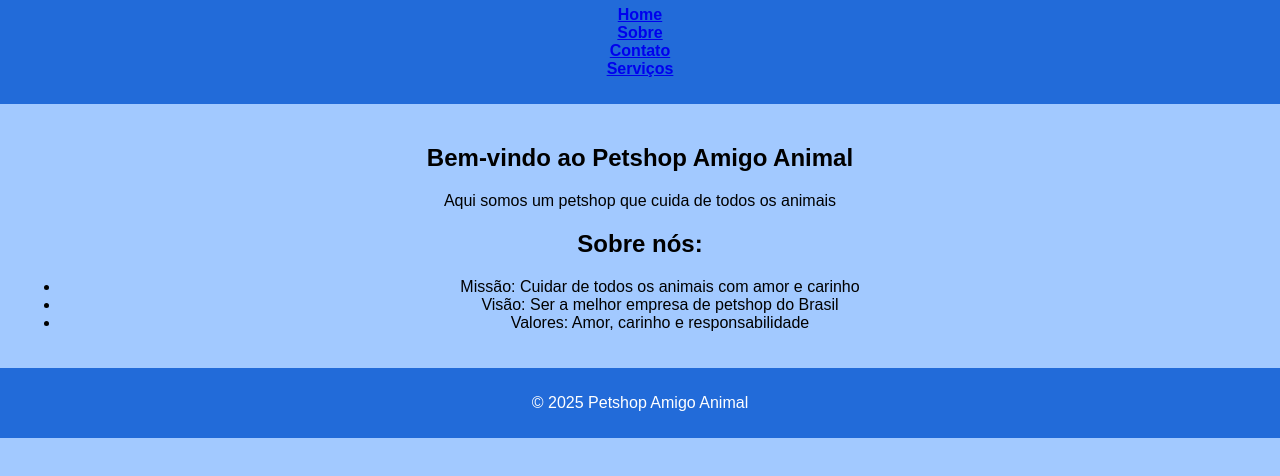
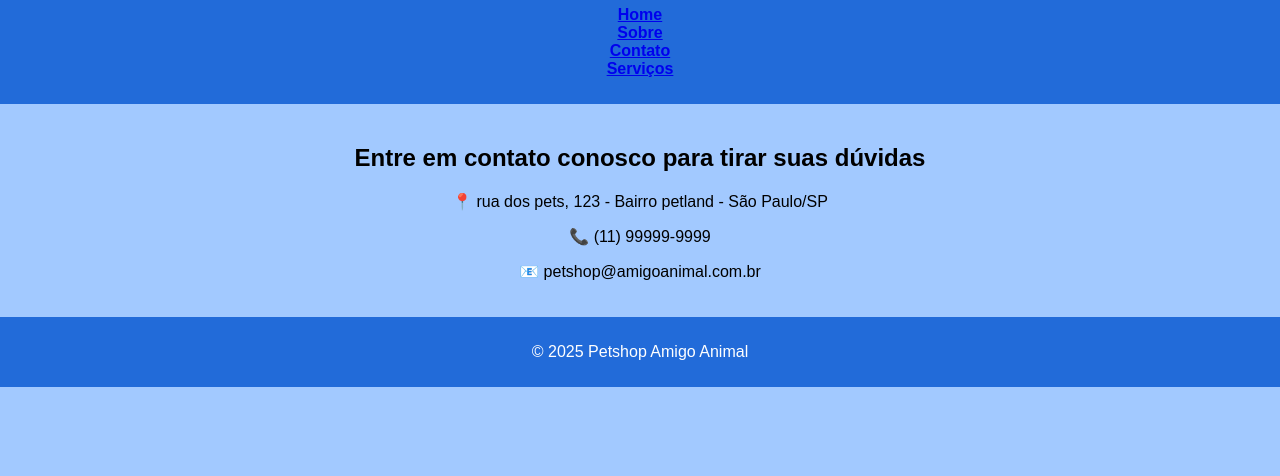
Before and after one commit to CSmurylo/desenvolvimento-Web-sala, a plain HTML site: page contato.html in a window 1280 px wide. Shown: the part 84-560 px from the top of the page. Drawn offline with Linux system fonts and the light colour scheme.

Commit message:
Update contato.html

```diff
--- a/contato.html
+++ b/contato.html
@@ -19,18 +19,10 @@
         </nav>
     </header>
     <main>
-        <section>
-        <h2>Bem-vindo ao Petshop Amigo Animal</h2>
-        <p>Aqui somos um petshop que cuida de todos os animais</p>
-        </section>
-        <section>
-            <h2>Sobre nós:</h2>
-            <ul>
-                <li>Missão: Cuidar de todos os animais com amor e carinho</li>
-                <li>Visão: Ser a melhor empresa de petshop do Brasil</li>
-                <li>Valores: Amor, carinho e responsabilidade</li>
-            </ul>
-        </section>
+        <h2>Entre em contato conosco para tirar suas dúvidas</h2>
+        <p>&#128205; rua dos pets, 123 - Bairro petland - São Paulo/SP</p>
+        <p>&#128222; (11) 99999-9999</p>
+        <p>&#128231; petshop@amigoanimal.com.br</p>
     </main>
     <footer>
         <p>&copy; 2025 Petshop Amigo Animal</p>
```
